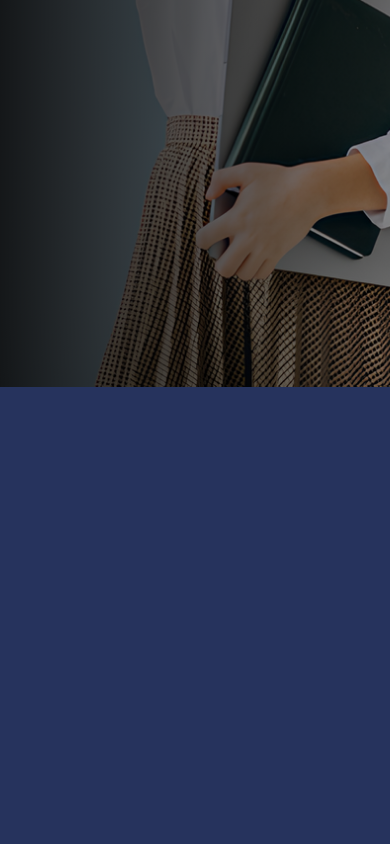
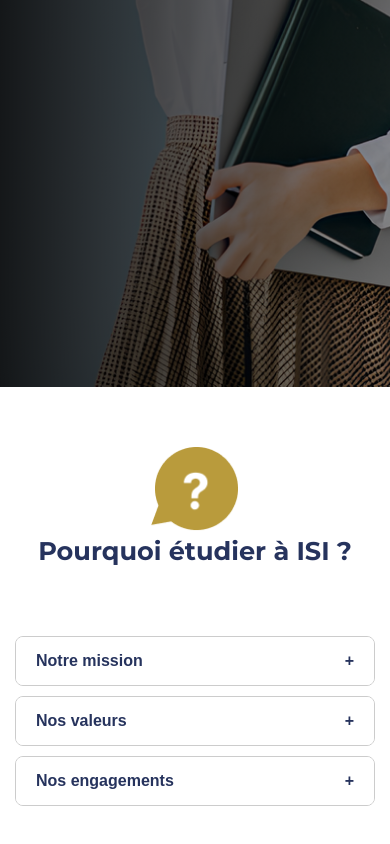
Before and after one commit to SaliouBaninou/isi-web-site, a Next.js app: page /choisir-isi in a window 390 px wide. Shown: the part 557-1401 px from the top of the page. Before the commit the page ends 944 px from the top, so only its background shows below. Built offline with nearby package versions, Linux system fonts and the light colour scheme.

Commit message:
Creation de notre mission , Pourquoi ISI et rectification de la new latter

```diff
--- a/app/(institut)/choisir-isi/page.js
+++ b/app/(institut)/choisir-isi/page.js
@@ -1,11 +1,47 @@
 import PrincipalSection from "@/components/vitrine/PrincipalSection";
+import '@/style/PourquoiISI.css'
+import Image from "next/image";
+import Accordion from "@/components/vitrine/Accordeon";
+export const metadata = {
+    title: 'ISI | Pourquoi ISI ?',
+    description: '...',
+}
+
+const accordionData = [
+    {
+        title: "Notre mission",
+        description: "Former des hommes et des femmes aux carrières d’ingénieurs dans de nombreux secteurs d’activité..."
+    },
+    {
+        title: "Nos valeurs",
+        description: "Innovation, excellence, rigueur, esprit d'équipe et éthique."
+    },
+    {
+        title: "Nos engagements",
+        description: "Accompagner nos étudiants dans leur réussite scolaire et professionnelle."
+    }
+];
+
 
 export default function PagePourquoiISI(){
     return (
-        <PrincipalSection
-            type="secondary"
+        <>
+            <PrincipalSection
+                type="secondary"
                 secondaryTitile="Pourquoi ISI ?"
                 secondaryLink="Institut | Pourquoi ISI"
             />
+            <section className="pourquoi-isi-section">
+                <div className="pourquoi-isi-content">
+                    <div className='left'>
+                        <Image src={'/infos_bulle.png'} width={87} height={84} alt={'Icon infos'}/>
+                        <h2>Pourquoi étudier à ISI ?</h2>
+                    </div>
+                    <div className='accordions-pourquoi'>
+                        <Accordion items={accordionData} />
+                    </div>
+                </div>
+            </section>
+        </>
     )
 }
--- a/app/(institut)/mot-du-directeur/page.js
+++ b/app/(institut)/mot-du-directeur/page.js
@@ -1,6 +1,10 @@
 import PrincipalSection from "@/components/vitrine/PrincipalSection";
 import Image from "next/image";
 import '@/style/motDuDirecteur.css';
+export const metadata = {
+    title: 'ISI | Mot du directeur',
+    description: '...',
+}
 
 export default function PageMotDuDirecteur(){
     return (
--- /dev/null
+++ b/components/vitrine/Accordeon.js
@@ -0,0 +1,38 @@
+'use client'
+import { useState } from 'react';
+import '@/style/components/Accordion.css';
+
+const AccordionItem = ({ id, title, description, isOpen, onClick }) => {
+    return (
+        <div className={`accordion-item ${isOpen ? "open" : ""}`}>
+            <button className="accordion-header" onClick={() => onClick(id)}>
+                {title}
+                <span>{isOpen ? '-' : '+'}</span>
+            </button>
+            <div className="accordion-body">{description}</div>
+        </div>
+    );
+};
+
+export default function Accordion({ items }) {
+    const [openIndex, setOpenIndex] = useState(null);
+
+    const handleToggle = (index) => {
+        setOpenIndex(prev => (prev === index ? null : index));
+    };
+
+    return (
+        <div className="accordion">
+            {items.map((item, index) => (
+                <AccordionItem
+                    key={index}
+                    id={index}
+                    title={item.title}
+                    description={item.description}
+                    isOpen={openIndex === index}
+                    onClick={handleToggle}
+                />
+            ))}
+        </div>
+    );
+}
--- a/components/vitrine/AccordeonMessage.js
+++ b/components/vitrine/AccordeonMessage.js
@@ -3,13 +3,13 @@
 import { FaAngleRight } from "react-icons/fa6";
 import '@/style/components/accordeonMessage.css'
 import { useState } from "react";
-function AccordeonMessage({title, message}) {
+function AccordeonMessage({title, message, type=''}) {
     const [isActive, setActive] = useState(false)
     const handleClick = () => {
         setActive(!isActive)
     }
     return (
-        <div className="accordeon-message">
+        <div className={`accordeon-message ${type === 'secondary' ? 'secondary' :''}`}>
             <hr/>
             <h2>{title}</h2>
             <p className={isActive ? 'active' : ''}>{message}</p>
--- /dev/null
+++ b/style/PourquoiISI.css
@@ -0,0 +1,76 @@
+.pourquoi-isi-section {
+    width: 100%;
+    padding: 300px 20px;
+    background-color: var(--primary);
+    margin-top: 0;
+    display: flex;
+    align-items: center;
+    justify-content: center;
+}
+
+.pourquoi-isi-content {
+    display: flex;
+    flex-direction: row;
+    align-items: flex-start;
+    gap: 50px;
+    max-width: 1200px;
+    width: 100%;
+    flex-wrap: wrap;
+}
+
+/* Titre */
+.pourquoi-isi-content h2 {
+    color: var(--bg-color);
+    font-size: 2.5rem;
+    font-weight: bold;
+    margin-bottom: 30px;
+    max-width: 500px;
+}
+
+/* Conteneur accordéons */
+.accordions-pourquoi {
+    width: 600px;
+    max-width: 100%;
+    flex: 1;
+}
+
+@media  screen and (max-width: 1000px) {
+    .pourquoi-isi-content{
+        padding: 20px;
+    }
+    .pourquoi-isi-content h2{
+        width: 300px;
+    }
+}
+
+/* Responsive tablette */
+@media screen and (max-width: 768px) {
+    .pourquoi-isi-content {
+        flex-direction: column;
+        align-items: center;
+        text-align: center;
+        gap: 40px;
+        padding: 0;
+    }
+
+    .pourquoi-isi-content h2 {
+        font-size: 2rem;
+        text-align: center;
+        width: initial;
+    }
+
+    .accordions-pourquoi {
+        width: 100%;
+    }
+}
+
+/* Responsive mobile */
+@media screen and (max-width: 480px) {
+    .pourquoi-isi-section {
+        padding: 60px 15px;
+    }
+
+    .pourquoi-isi-content h2 {
+        font-size: 1.6rem;
+    }
+}
--- /dev/null
+++ b/style/components/Accordion.css
@@ -0,0 +1,49 @@
+.accordion {
+    width: 100%;
+    max-width: 800px;
+    margin: 0 auto;
+    display: flex;
+    flex-direction: column;
+    gap: 10px;
+}
+
+.accordion-item {
+    border: 1px solid #ccc;
+    border-radius: 8px;
+    overflow: hidden;
+    background-color: #fff;
+    transition: box-shadow 0.3s ease;
+}
+
+.accordion-item.open {
+    box-shadow: 0 8px 20px rgba(0, 0, 0, 0.1);
+}
+
+.accordion-header {
+    width: 100%;
+    text-align: left;
+    background: var(--primary);
+    color: var(--bg-color);
+    padding: 15px 20px;
+    font-size: 1rem;
+    font-weight: bold;
+    border: none;
+    display: flex;
+    justify-content: space-between;
+    align-items: center;
+    cursor: pointer;
+}
+
+.accordion-body {
+    max-height: 0;
+    overflow: hidden;
+    transition: max-height 0.4s ease, opacity 0.4s ease, padding 0.3s ease;
+    opacity: 0;
+    padding: 0 20px;
+}
+
+.accordion-item.open .accordion-body {
+    max-height: 300px; /* Ajuste en fonction du contenu max estimé */
+    opacity: 1;
+    padding: 15px 20px;
+}
--- a/style/components/accordeonMessage.css
+++ b/style/components/accordeonMessage.css
@@ -8,6 +8,10 @@
     color: var(--primary);
     margin: 0 auto;
     box-sizing: border-box;
+}
+
+.accordeon-message.secondary{
+    color: var(--bg-color);
 }
 
 /* Ligne décorative */
--- a/style/components/principalSection.css
+++ b/style/components/principalSection.css
@@ -163,3 +163,13 @@
         border-bottom: 6px solid var(--secondary);
     }
 }
+
+@media screen and (max-width: 400px) {
+    .principal-section-content-p a {
+        font-size: 0.8rem;
+        word-wrap: break-word;
+        overflow-wrap: break-word;
+        white-space: normal;
+        padding: 15px;
+    }
+}
```
Also changed, not shown: app/(institut)/our-mission/page.js (+27 -4 lines), style/OurMission.css (added, +58 -0 lines), style/components/newsLetter.css (+56 -17 lines), public/infos_bulle.png (added).
